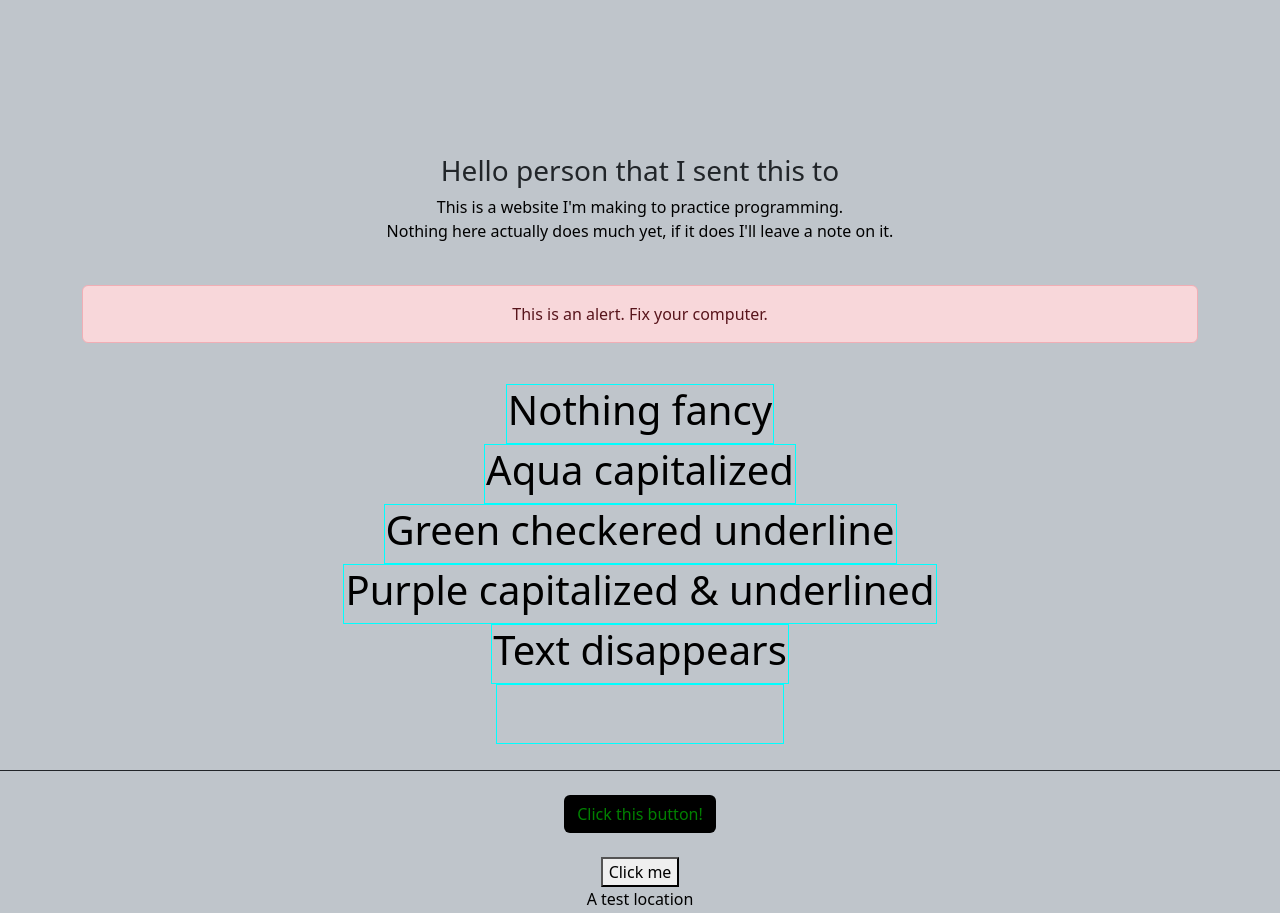
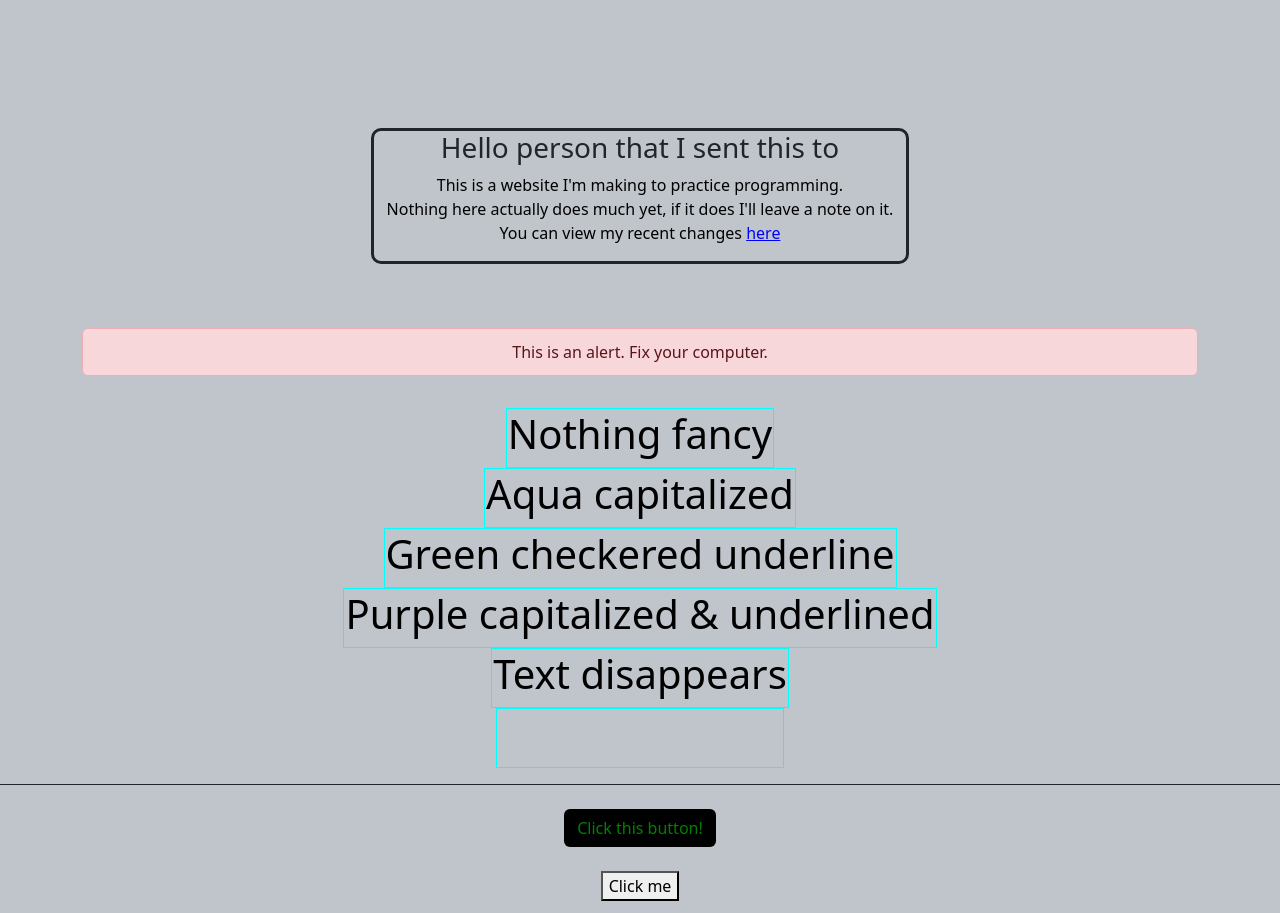
Before and after one commit to Minerpro205/main-work, a plain HTML site: page index.html in a window 1280 px wide. Shown: the top 913 px of the page. Drawn offline with nearby package versions, Linux system fonts and the light colour scheme.

Commit message:
Added github repo link and some padding

```diff
--- a/index.html
+++ b/index.html
@@ -15,10 +15,11 @@
 <!-- Explanation of what this doc is -->
 <div id="topdiv">
 <h3 id="headingtop">Hello person that I sent this to</h3>
-<p>This is a website I'm making to practice programming.<br>Nothing here actually does much yet, if it does I'll leave a note on it.</p>
+<p>This is a website I'm making to practice programming.<br>Nothing here actually does much yet, if it does I'll leave a note on it.<br>You can view my recent changes <a href="https://github.com/Minerpro205/main-work" target="_blank" id="githubrepo">here</a></p>
 </div>
-<div class="container">
-        <div class="alert alert-danger" role="alert">
+
+<div class="container" id="c1">
+        <div class="alert alert-danger" role="alert" id="alert1">
             This is an alert. Fix your computer.
     </div>
 </div>
@@ -39,8 +40,6 @@
 <br>
     <p>
     <button onclick="greet(typeOfGreeting, name)">Click me</button>
-    <br>
-    <a href="location.html" id="locationplace">A test location</a>
     </p>
     <!-- Some random lists -->
     <l>
--- a/style.css
+++ b/style.css
@@ -1,13 +1,17 @@
 body{background-color: #BFC5CB;text-align: center; line-height: 150%;padding-bottom: 10%;padding-top: 10%}
 
-#topdiv{border: 5%;border-color:black;padding: 2%}
+#topdiv{padding-left: 1%;padding-right:1%;border: 3px solid; border-radius: 10px; border-collapse:inherit;width: max-content !important;max-height: max-content !important; margin:auto;}
 
 /* Set undefined headers to black */
 h1{color:black;}
 
+#alert1{padding:1%;}
+
+#c1{padding-top:5%}
+
 /* Parent/child element management, show hover borders, and wrap size around text automagically */
-.parentcolor{border-bottom: 1px solid; text-align: center;padding:2%}
-.childcolor{width: max-content !important;max-height: max-content !important;padding: 1px; border:1px solid cyan; text-align: center; margin:auto}
+.parentcolor{border-bottom: 1px solid; text-align: center;padding:2dvb}
+.childcolor{width: max-content !important;max-height: max-content !important;padding: 1px; border:1px solid cyan; text-align: center; margin:auto;border-collapse:collapse;}
 
 /* Text colors */
 #aqua:hover {color:aqua; text-transform: uppercase;}
@@ -30,9 +34,9 @@ p{color: black;}
 
 table{margin-left: auto;margin-right: auto}
 
-#locationplace{color:black; text-decoration-line: none}
+#githubrepo{color:blue; text-decoration-line: underline}
 
-#locationplace:hover{color:blue; text-decoration-line: underline}
+#githubrepo:hover{color:blue; text-decoration-line: underline}
 
 #saladseer{padding: 0px; border-style: dashed; border-width: thin; margin:auto}
 
@@ -47,7 +51,7 @@ table{margin-left: auto;margin-right: auto}
 
 /* Extra gay text */
 
-.rainbow-text, #nothingfancy:hover{
+.rainbow-text, #nothingfancy:hover, #githubrepo:hover{
     display: inline-block;
     animation: rainbow-animation 5.0s linear infinite;
 }
```
